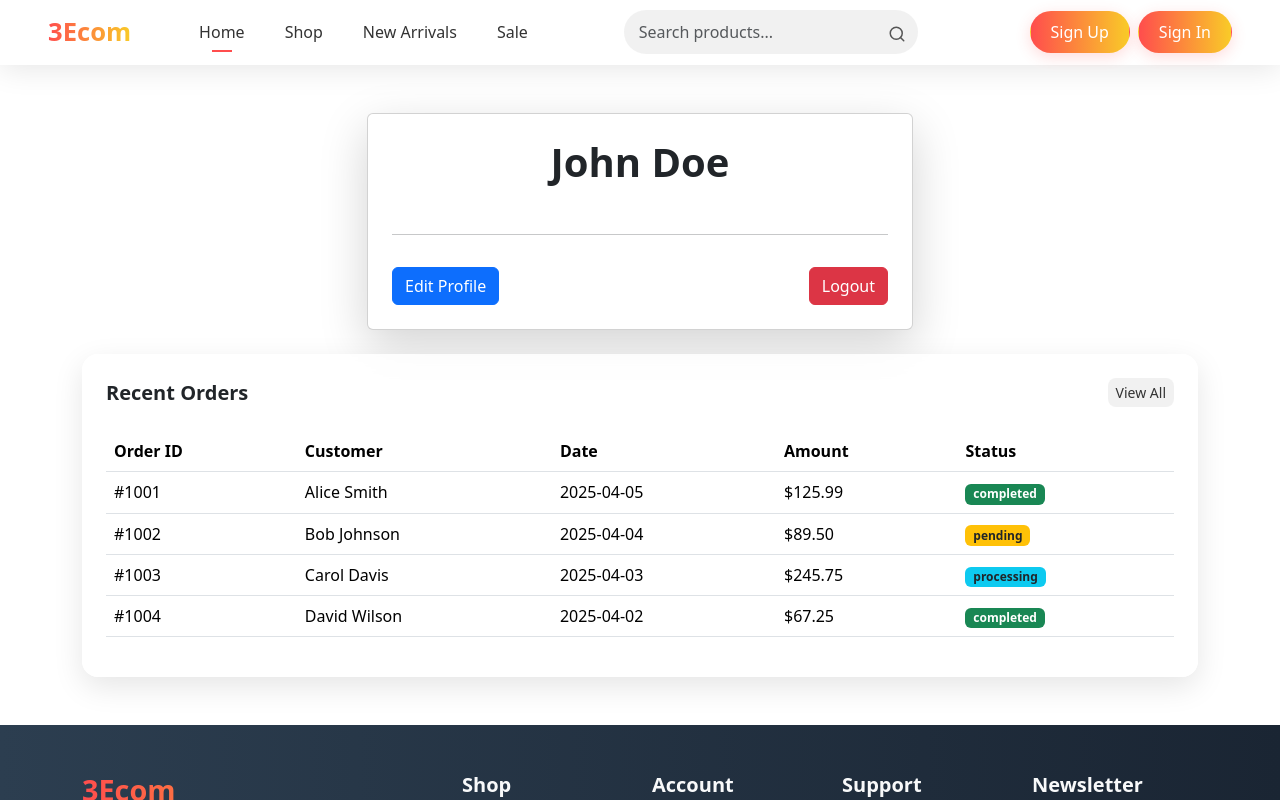
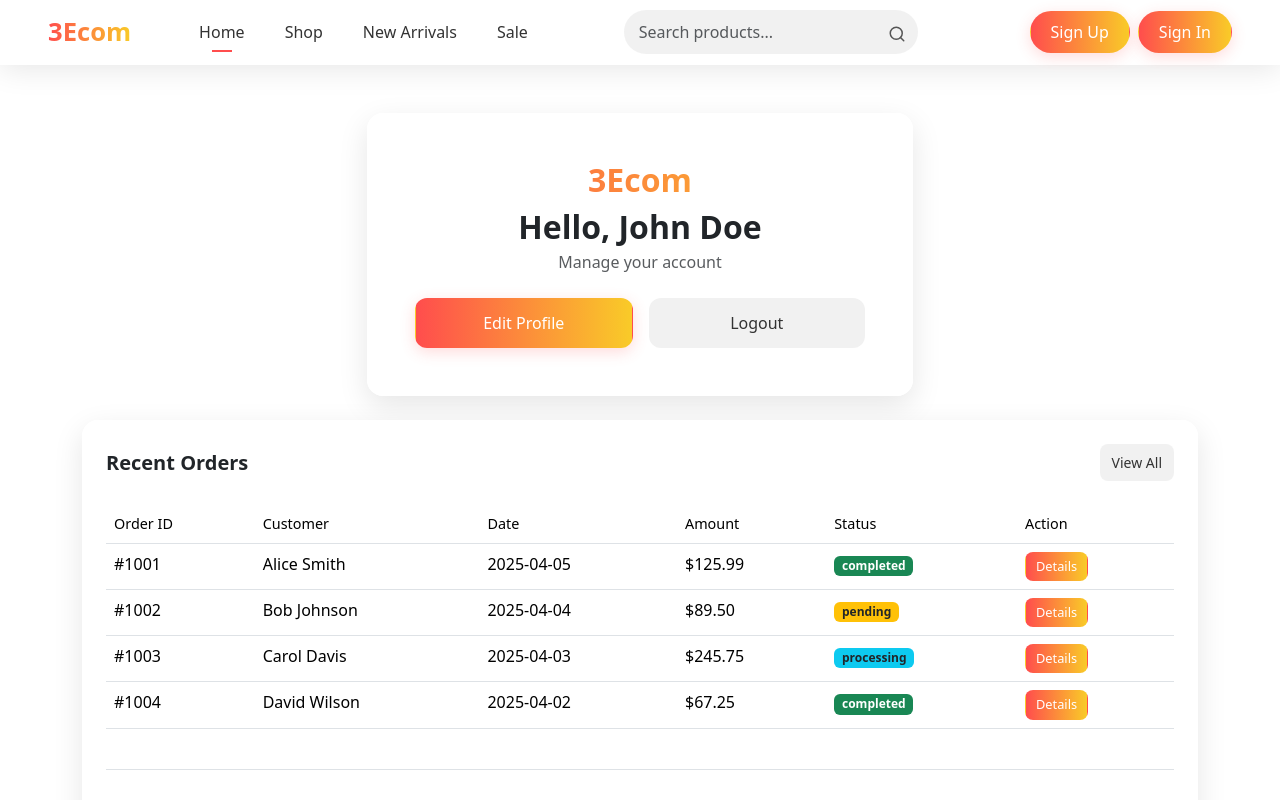
Before and after one commit to oubellaismail/ecom, a React (Create React App) app in the folder front/: page /profile in a window 1280 px wide. Built offline with nearby package versions, Linux system fonts and the light colour scheme.

Commit message:
editer le profile

```diff
--- a/front/src/components/Profile.js
+++ b/front/src/components/Profile.js
@@ -66,24 +66,70 @@ const Profile = () => {
     };
 
     return (
-        <div className="container py-5">
+        <div className="container my-5">
             <div className="row justify-content-center">
                 <div className="col-md-6">
-                    <div className="card shadow-lg p-4">
+                    <div className="card border-0" style={{
+                        background: 'rgba(255, 255, 255, 0.8)',
+                        backdropFilter: 'blur(10px)',
+                        boxShadow: '0 10px 30px rgba(0, 0, 0, 0.1)',
+                        borderRadius: '16px'
+                    }}>
+                        <div className="card-body p-4 p-md-5">
+                            {/* Logo */}
                             <div className="text-center mb-4">
-                            <h2 className="fw-bold display-6">{user.name}</h2>
+                                <h1 style={{
+                                    fontWeight: '800',
+                                    fontSize: '2rem',
+                                    background: 'linear-gradient(90deg, #ff4d4d, #f9cb28)',
+                                    WebkitBackgroundClip: 'text',
+                                    WebkitTextFillColor: 'transparent'
+                                }}>
+                                    3Ecom
+                                </h1>
+                                <h2 className="fw-bold mb-1">Hello, {user.name}</h2>
+                                <p className="text-muted">Manage your account</p>
                             </div>
-                        <hr />
-                        <div className="d-flex justify-content-between mt-3">
-                            <Link to="/edit-profile" className="btn btn-primary">Edit Profile</Link>
-                            <button className="btn btn-danger" onClick={handleLogout}>Logout</button>
+
+                            <div className="d-flex justify-content-between mt-4">
+                                <Link
+                                    to="/edit-profile"
+                                    className="btn w-100 me-2"
+                                    style={{
+                                        background: 'linear-gradient(90deg, #ff4d4d, #f9cb28)',
+                                        color: 'white',
+                                        fontWeight: '500',
+                                        padding: '12px',
+                                        borderRadius: '12px',
+                                        boxShadow: '0 4px 15px rgba(255, 77, 77, 0.2)'
+                                    }}
+                                >
+                                    Edit Profile
+                                </Link>
+                                <button
+                                    className="btn w-100 ms-2"
+                                    onClick={handleLogout}
+                                    style={{
+                                        background: 'rgba(236, 236, 236, 0.7)',
+                                        color: '#333',
+                                        fontWeight: '500',
+                                        padding: '12px',
+                                        borderRadius: '12px',
+                                        border: 'none'
+                                    }}
+                                >
+                                    Logout
+                                </button>
+                            </div>
                         </div>
                     </div>
                 </div>
             </div>
 
             {/* Recent Orders */}
-            <div className="card border-0 mt-4" style={{
+            <div className="row justify-content-center mt-4">
+                <div className="col-12">
+                    <div className="card border-0" style={{
                         background: 'rgba(255, 255, 255, 0.8)',
                         backdropFilter: 'blur(10px)',
                         boxShadow: '0 10px 30px rgba(0, 0, 0, 0.1)',
@@ -91,7 +137,7 @@ const Profile = () => {
                     }}>
                         <div className="card-body p-4">
                             <div className="d-flex justify-content-between align-items-center mb-4">
-                        <h5 className="fw-bold mb-0">Recent Orders</h5>
+                                <h5 className="fw-bold mb-0" style={{ fontSize: '1.25rem' }}>Recent Orders</h5>
                                 <button
                                     onClick={toggleOrdersDisplay}
                                     className="btn btn-sm"
@@ -100,7 +146,8 @@ const Profile = () => {
                                         color: '#333',
                                         fontWeight: '500',
                                         borderRadius: '8px',
-                                border: 'none'
+                                        border: 'none',
+                                        padding: '8px 12px'
                                     }}
                                 >
                                     {showAllOrders ? 'View Less' : 'View All'}
@@ -111,11 +158,12 @@ const Profile = () => {
                                 <table className="table">
                                     <thead>
                                         <tr>
-                                    <th scope="col">Order ID</th>
-                                    <th scope="col">Customer</th>
-                                    <th scope="col">Date</th>
-                                    <th scope="col">Amount</th>
-                                    <th scope="col">Status</th>
+                                            <th scope="col" style={{ fontWeight: '500', fontSize: '0.9rem' }}>Order ID</th>
+                                            <th scope="col" style={{ fontWeight: '500', fontSize: '0.9rem' }}>Customer</th>
+                                            <th scope="col" style={{ fontWeight: '500', fontSize: '0.9rem' }}>Date</th>
+                                            <th scope="col" style={{ fontWeight: '500', fontSize: '0.9rem' }}>Amount</th>
+                                            <th scope="col" style={{ fontWeight: '500', fontSize: '0.9rem' }}>Status</th>
+                                            <th scope="col" style={{ fontWeight: '500', fontSize: '0.9rem' }}>Action</th>
                                         </tr>
                                     </thead>
                                     <tbody>
@@ -128,10 +176,48 @@ const Profile = () => {
                                                 <td>
                                                     <StatusBadge status={order.status} />
                                                 </td>
+                                                <td>
+                                                    <Link
+                                                        to={`/order/${order.id}`}
+                                                        className="btn btn-sm"
+                                                        style={{
+                                                            background: 'linear-gradient(90deg, #ff4d4d, #f9cb28)',
+                                                            color: 'white',
+                                                            fontWeight: '500',
+                                                            padding: '4px 10px',
+                                                            borderRadius: '8px',
+                                                            fontSize: '0.8rem'
+                                                        }}
+                                                    >
+                                                        Details
+                                                    </Link>
+                                                </td>
                                             </tr>
                                         ))}
                                     </tbody>
                                 </table>
+                            </div>
+
+                            {/* Separator */}
+                            <div className="d-flex align-items-center my-4">
+                                <div className="flex-grow-1 border-bottom"></div>
+                            </div>
+
+                            {/* View all orders link */}
+                            <div className="text-center">
+                                <Link
+                                    to="/orders"
+                                    className="text-decoration-none"
+                                    style={{
+                                        color: '#ff4d4d',
+                                        fontWeight: '500',
+                                        fontSize: '0.9rem'
+                                    }}
+                                >
+                                    Manage All Orders
+                                </Link>
+                            </div>
+                        </div>
                     </div>
                 </div>
             </div>
```
Lines whose indentation alone changed are shown as unchanged.
